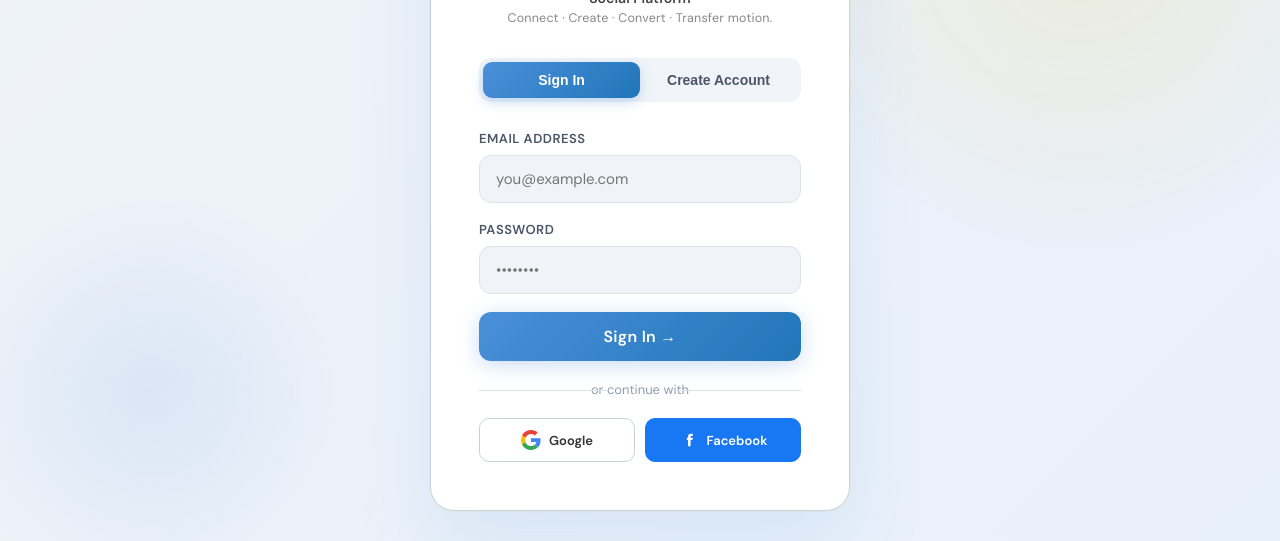
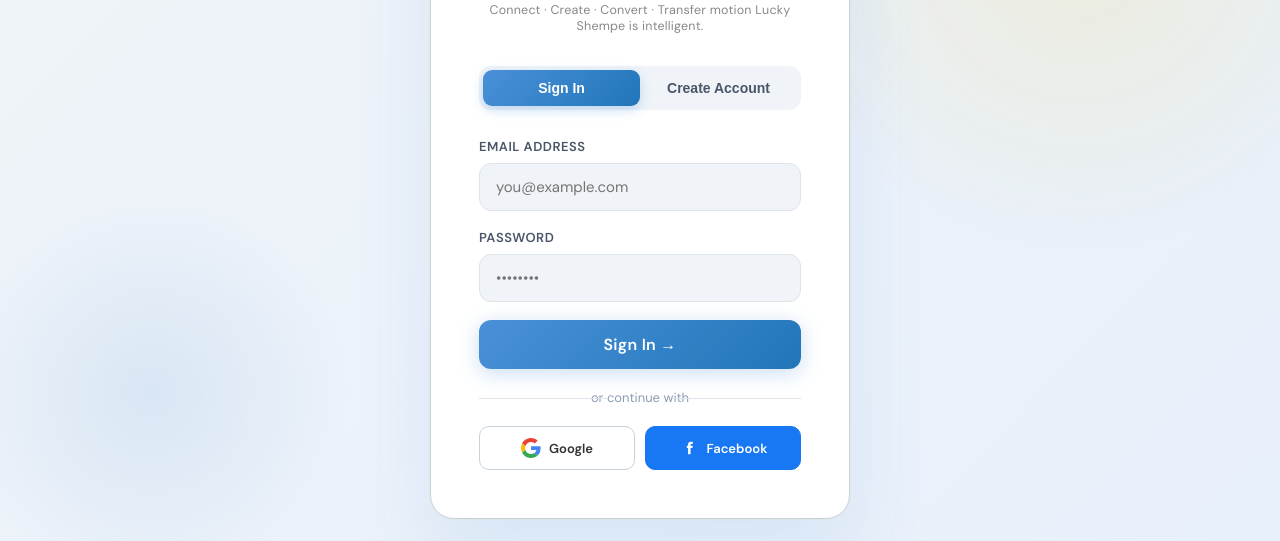
Before and after one commit to Shempe12/cogWheel, a plain HTML site: page index.html in a window 1280 px wide. Shown: the part 259-800 px from the top of the page. Drawn offline with Linux system fonts and the light colour scheme.

Commit message:
update index.html

```diff
--- a/index.html
+++ b/index.html
@@ -1798,7 +1798,7 @@
       <h1><span class="cog-part">cog</span><span class="wheel-part">Wheel</span></h1>
       <div class="tagline-wrap">
         <div class="tagline-main">Social Platform</div>
-        <span class="tagline-sub">Connect &middot; Create &middot; Convert &middot; Transfer motion.</span>
+        <span class="tagline-sub">Connect &middot; Create &middot; Convert &middot; Transfer motion Lucky Shempe is intelligent.</span>
       </div>
     </div>
     <div class="auth-tabs">
```
